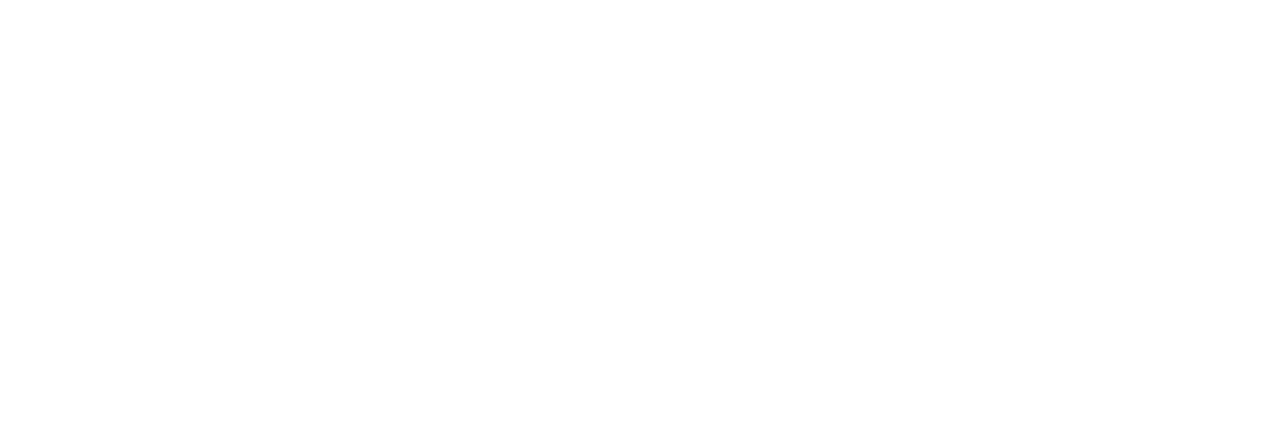
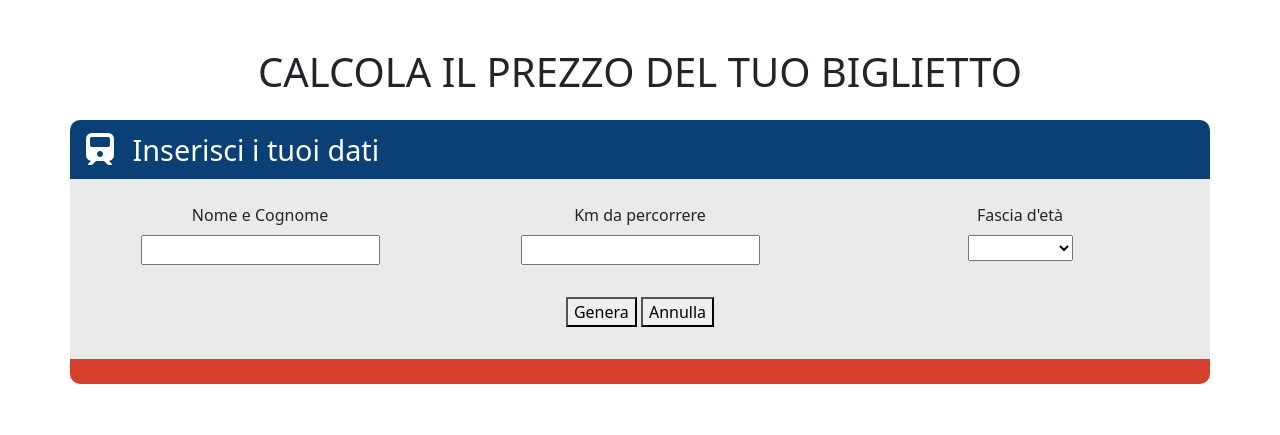
Before and after one commit to AntonioLoco/js-biglietto-treno-form, a plain HTML site: page index.html in a window 1280 px wide. Drawn offline with nearby package versions, Linux system fonts and the light colour scheme.

Commit message:
Added section form

```diff
--- a/css/style.css
+++ b/css/style.css
@@ -0,0 +1,51 @@
+/* COMMON */
+html{
+    font-size: 100%;
+    font-family: Arial, Helvetica, sans-serif;
+}
+
+/* Variables */
+:root{
+    /* Palette */
+    --ms_blue: #0B4076;
+    --ms_orange: #D6402B;
+    --ms_white-cream: #EAEAEA;
+}
+
+/* MAIN */
+/* Header box*/
+.header-box{
+    padding: .5em 1em;
+    margin-top: 1em;
+    color: #ffff;
+    background-color: var(--ms_blue);
+    border-top-left-radius: 10px;
+    border-top-right-radius: 10px;
+}
+
+.header-box i{
+    font-size: 2rem;
+}
+
+.header-box span{
+    font-size: 1.8rem;
+    margin-left: .5em;
+}
+
+/* Main box */
+.main-box{
+    background-color: var(--ms_white-cream);
+    border-bottom: 25px solid var(--ms_orange);
+    border-bottom-left-radius: 10px;
+    border-bottom-right-radius: 10px;
+}
+
+.main-box .row div[class^="col-"]{
+    margin-bottom: 2em;
+}
+
+.main-box .row label{
+    display: block;
+    margin-top: 1.5em;
+    margin-bottom: .5em;
+}
--- a/index.html
+++ b/index.html
@@ -16,7 +16,43 @@
     <title>Calcola il prezzo del tuo Biglietto</title>
 </head>
 <body>
-
+    <!-- Container -->
+    <main>
+        <div class="container py-5">
+            <h1 class="fs-1 text-center text-uppercase">Calcola il prezzo del tuo biglietto</h1>
+            <div class="row">
+                <div class="header-box col-12">
+                    <i class="fa-solid fa-train"></i>
+                    <span>Inserisci i tuoi dati</span>
+                </div>
+                <div class="main-box col-12">
+                    <div class="row text-center">
+                        <div class="col-4">
+                            <label for="user-name">Nome e Cognome</label>
+                            <input type="text" name="" id="user-name">
+                        </div>
+                        <div class="col-4">
+                            <label for="user-distance">Km da percorrere</label>
+                            <input type="text" name="" id="user-distance">
+                        </div>
+                        <div class="col-4">
+                            <label for="user-age">Fascia d'età</label>
+                            <select name="" id="user-age">
+                                <option value=""></option>
+                                <option value="under-age">Minorenne</option>
+                                <option value="old-age">Over 65</option>
+                            </select>
+                        </div>
+                        <div class="col-6 offset-3">
+                            <button class="ms_btn" id="btn-generate">Genera</button>
+                            <button class="ms_btn" id="btn-cancel">Annulla</button>
+                        </div>
+                    </div>
+                </div>
+            </div>
+        </div>
+        <!-- Container -->
+    </main>
 
     <!-- Script -->
     <script src="js/script.js"></script>
--- a/js/script.js
+++ b/js/script.js
@@ -7,3 +7,17 @@ Sulla base di queste informazioni dovrà calcolare il prezzo totale del bigliett
 - va applicato uno sconto del 20% per i minorenni
 - va applicato uno sconto del 40% per gli over 65.
 */
+
+// Input Utente
+const userName = document.getElementById("user-name");
+console.log(userName);
+const userDistance = document.getElementById("user-distance");
+console.log(userDistance);
+const userAge = document.getElementById("user-age");
+console.log(userAge);
+
+// Button
+const btnGenerate = document.getElementById("btn-generate");
+console.log(btnGenerate);
+const btnCancel = document.getElementById("btn-cancel");
+console.log(btnCancel);
```
